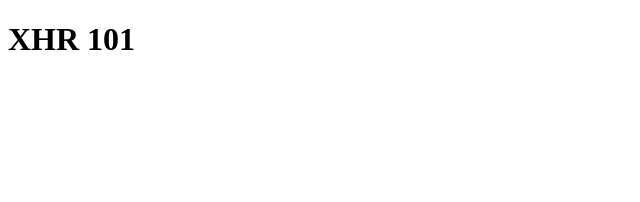
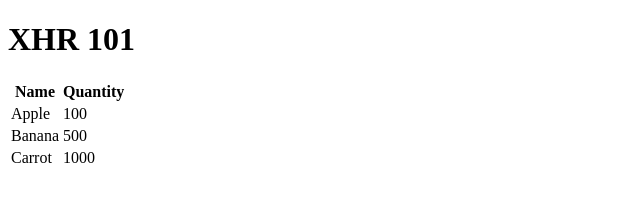
Before and after one commit to nss-day-cohort-15/xhr101, a plain HTML site: page src/index.html in a window 1280 px wide. Shown: the whole page, without its empty margins (0-640 px from the left). Drawn offline with Linux system fonts and the light colour scheme.

Commit message:
hard-coded data table

```diff
--- a/src/index.html
+++ b/src/index.html
@@ -5,6 +5,28 @@
   </head>
   <body>
     <h1>XHR 101</h1>
+    <table>
+      <thead>
+        <tr>
+          <th>Name</th>
+          <th>Quantity</th>
+        </tr>
+      </thead>
+      <tbody>
+        <tr>
+          <td>Apple</td>
+          <td>100</td>
+        </tr>
+        <tr>
+          <td>Banana</td>
+          <td>500</td>
+        </tr>
+        <tr>
+          <td>Carrot</td>
+          <td>1000</td>
+        </tr>
+      </tbody>
+    </table>
     <script src="script.js"></script>
   </body>
 </html>
```
